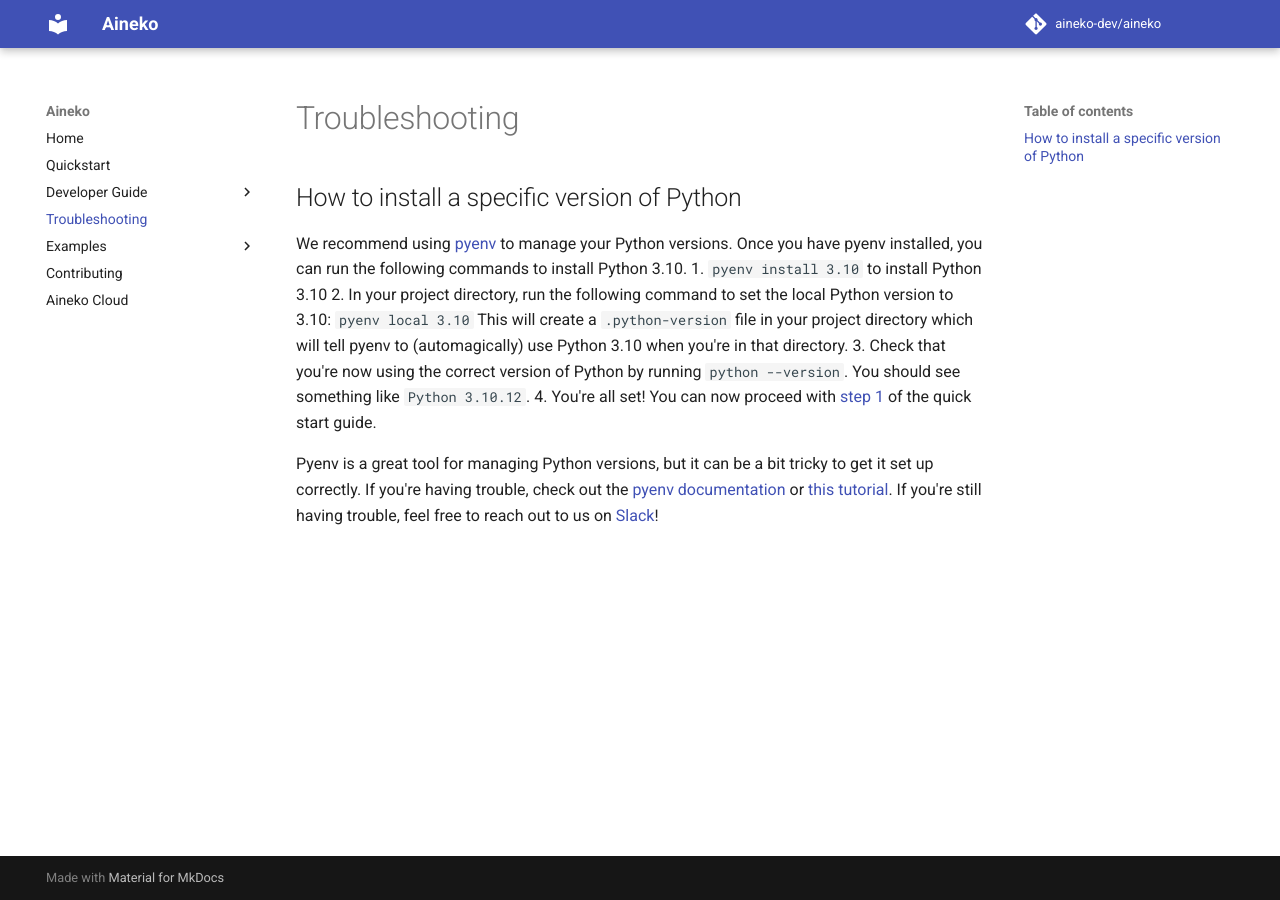
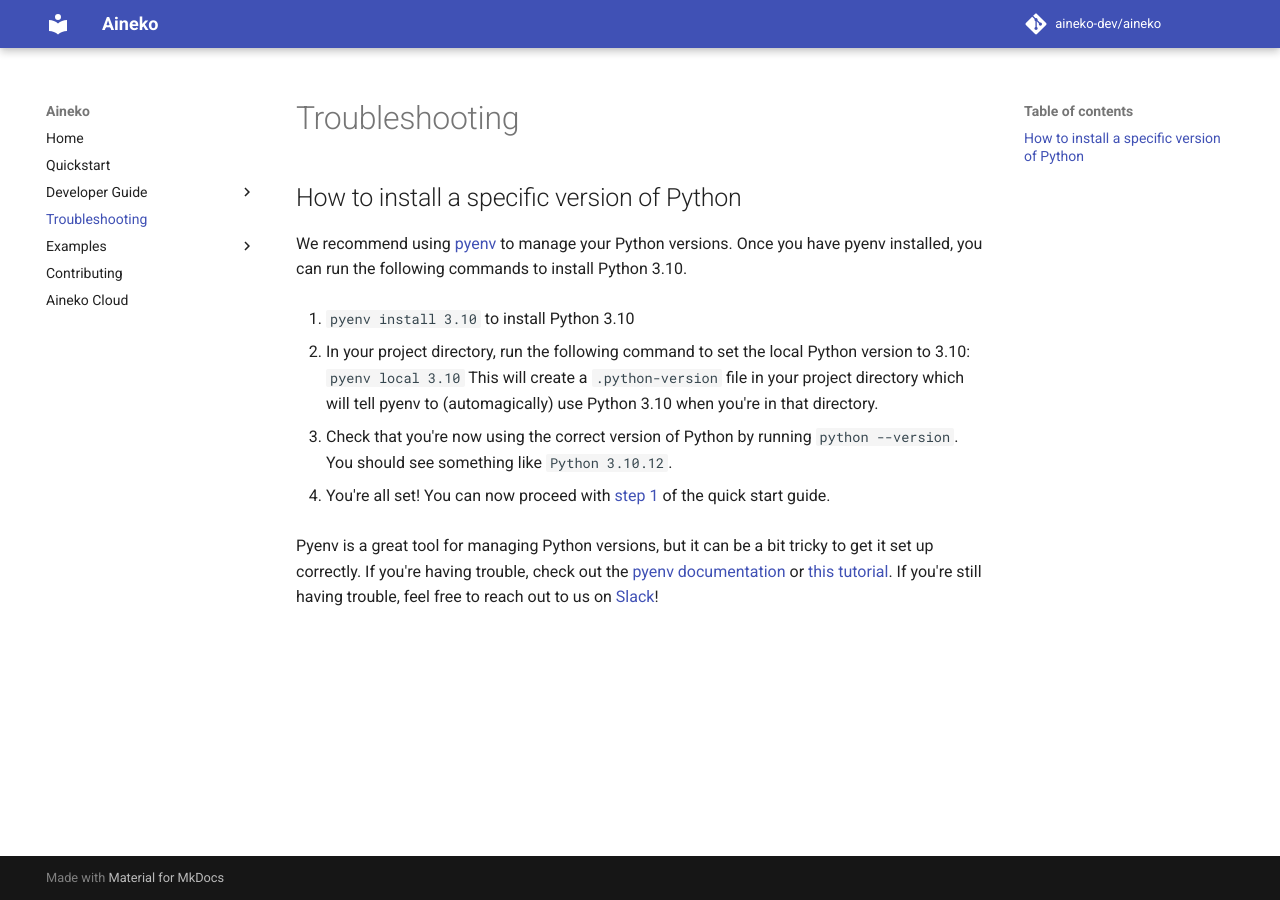
Before and after one commit to aineko-dev/aineko, an MkDocs documentation site: the page built from docs/troubleshooting.md, in a window 1280 px wide. Built offline with MkDocs 1.6.1 and Material for MkDocs 9.7.7, drawn with Linux system fonts in a browser that asks for light colours; comment, search, counter and statistics services are not loaded; some of the changed lines change nothing that is shown.

Commit message:
chore: visual spacing, fixed link

```diff
--- a/docs/troubleshooting.md
+++ b/docs/troubleshooting.md
@@ -3,10 +3,14 @@
 ## How to install a specific version of Python
 
 We recommend using [pyenv](https://github.com/pyenv/pyenv?tab=readme-ov-file#getting-pyenv) to manage your Python versions. Once you have pyenv installed, you can run the following commands to install Python 3.10.
+
 1. `pyenv install 3.10` to install Python 3.10
+
 2. In your project directory, run the following command to set the local Python version to 3.10: `pyenv local 3.10`
    This will create a `.python-version` file in your project directory which will tell pyenv to (automagically) use Python 3.10 when you're in that directory.
+
 3. Check that you're now using the correct version of Python by running `python --version`. You should see something like `Python 3.10.12`.
-4. You're all set! You can now proceed with [step 1](#step-1-install-aineko) of the quick start guide.
+
+4. You're all set! You can now proceed with [step 1](quickstart.md#step-1-install-aineko) of the quick start guide.
 
 Pyenv is a great tool for managing Python versions, but it can be a bit tricky to get it set up correctly. If you're having trouble, check out the [pyenv documentation](https://github.com/pyenv/pyenv?tab=readme-ov-file#usage) or [this tutorial](https://realpython.com/intro-to-pyenv/). If you're still having trouble, feel free to reach out to us on [Slack](https://join.slack.com/t/aineko-dev/shared_invite/zt-23yuq8mrl-uZavRQKGFltxLZLCqcQZaQ)!
```
